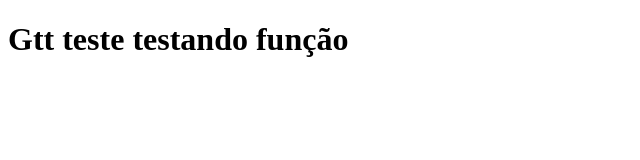
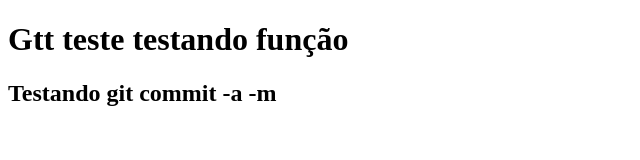
Before and after one commit to vtmoura/teste-git, a plain HTML site: page index.html in a window 1280 px wide. Shown: the whole page, without its empty margins (0-640 px from the left). Drawn offline with Linux system fonts and the light colour scheme.

Commit message:
primeiro commit

```diff
--- a/index.html
+++ b/index.html
@@ -8,6 +8,7 @@
 
 <body>
   <h1> Gtt teste testando função</h1>
+  <h2>Testando git commit -a -m </h2>
 </body>
 
 </html>
```
